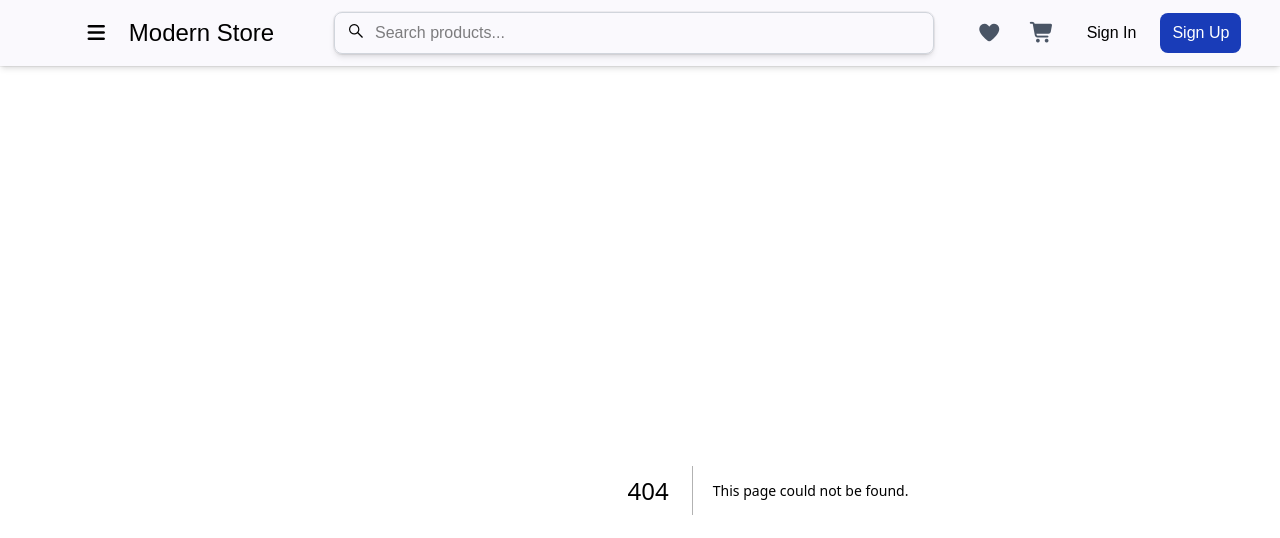
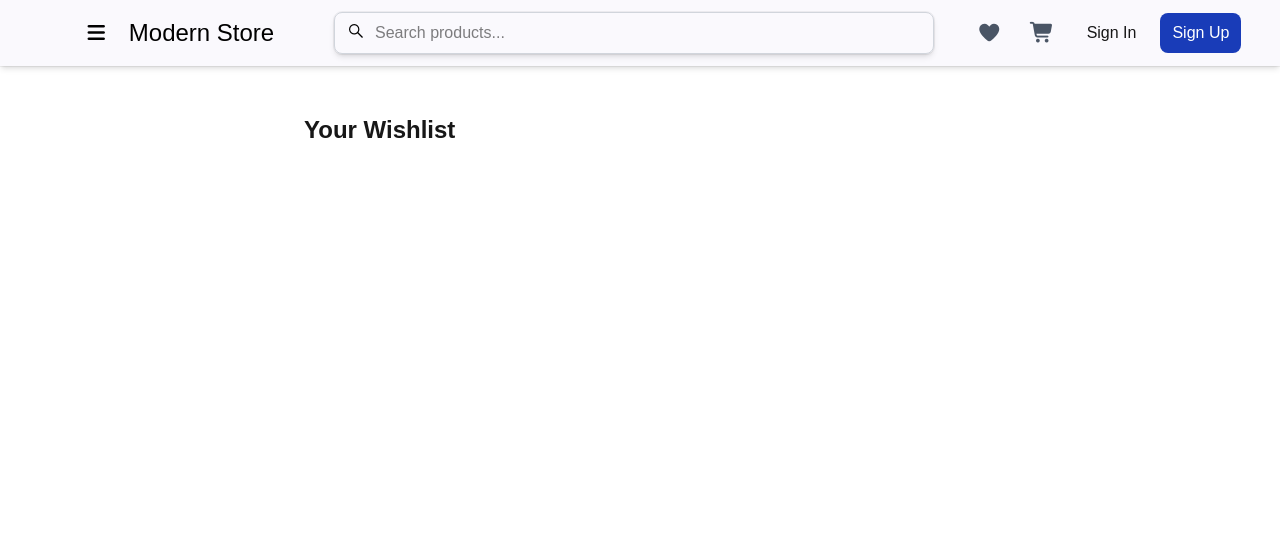
Before and after one commit to nishantcm/modern-store-ecommerce, a Next.js app: page /wishlist in a window 1280 px wide. Before the commit this address had no page. Shown: the top 538 px of the page. Built offline with nearby package versions, Linux system fonts and the light colour scheme.

Commit message:
Created the src/app/wishlist/page.js file

```diff
--- /dev/null
+++ b/src/app/wishlist/page.js
@@ -0,0 +1,18 @@
+import WishlistItem from "@/components/Wishlist/WishlistItem";
+
+export default function WishlistPage() {
+
+  const wishlist = [];
+
+  return (
+    <div className="p-6">
+      <h1 className="text-2xl font-bold">Your Wishlist</h1>
+
+      <div className="mt-6 space-y-4">
+        {wishlist.map((item) => (
+          <WishlistItem key={item._id} product={item} />
+        ))}
+      </div>
+    </div>
+  );
+}
```
